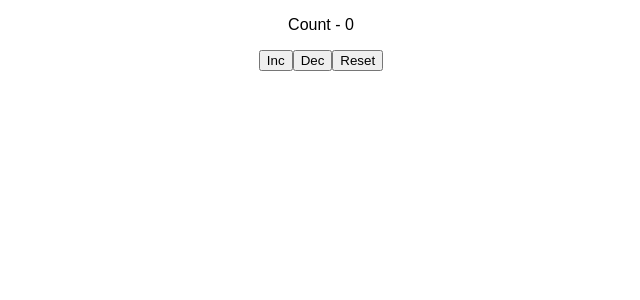
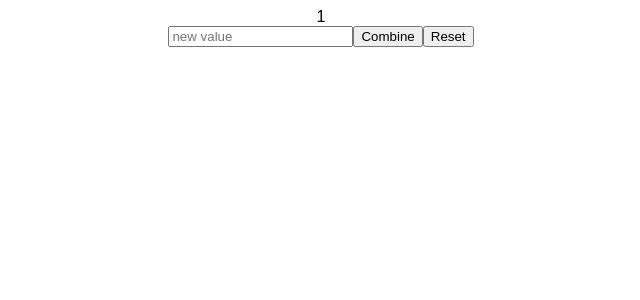
Before and after one commit to Parikshit-Hooda/react-hooks-codevolution, a React (Create React App) app: page / in a window 1280 px wide. Shown: the top 300 px of the page, without its empty margins (319-959 px from the left). Built offline with nearby package versions, Linux system fonts and the light colour scheme.

Commit message:
create UseReducer1.js

```diff
--- a/src/App.js
+++ b/src/App.js
@@ -7,7 +7,8 @@ import "./styles.css";
 // import IntervalHookCounter from "./IntervalHookCounter";
 // import DataFetching from "./DataFetching";
 // import UseContextCompA from "./UseContextCompA";
-import UseReducerTest from "./UseReducerTest";
+// import UseReducerTest from "./UseReducerTest";
+import UseReducer1 from "./UseReducer1";
 
 export default function App() {
   return (
@@ -20,7 +21,8 @@ export default function App() {
       {/* <IntervalHookCounter /> */}
       {/* <DataFetching /> */}
       {/* <UseContextCompA /> */}
-      <UseReducerTest />
+      {/* <UseReducerTest /> */}
+      <UseReducer1 />
     </div>
   );
 }
--- /dev/null
+++ b/src/UseReducer1.js
@@ -0,0 +1,39 @@
+import React, { useReducer, useState } from "react";
+//step 1, import useReducer
+
+//step 2, write logic
+let currVal = 1;
+const reducer = (state, action) => {
+  switch (action) {
+    case "reset":
+      return 1;
+    case "multiply":
+      currVal = document.getElementById("ip").value;
+      console.log("state " + state);
+      const res = state + currVal;
+      console.log("res " + res);
+      //currVal = res;
+      return res;
+
+    default:
+      return state;
+  }
+};
+
+function UseReducer1() {
+  //const [cv, setcv] = useState(1)
+  //const result = 0;
+  const [newVal, dispatch] = useReducer(reducer, currVal);
+
+  return (
+    <div>
+      {/* hello */}
+      <div id="res">{newVal}</div>
+      <input type="text" placeholder="new value" id="ip"></input>
+      <button onClick={() => dispatch("multiply")}>Combine</button>
+      <button onClick={() => dispatch("reset")}>Reset</button>
+    </div>
+  );
+}
+
+export default UseReducer1;
```
